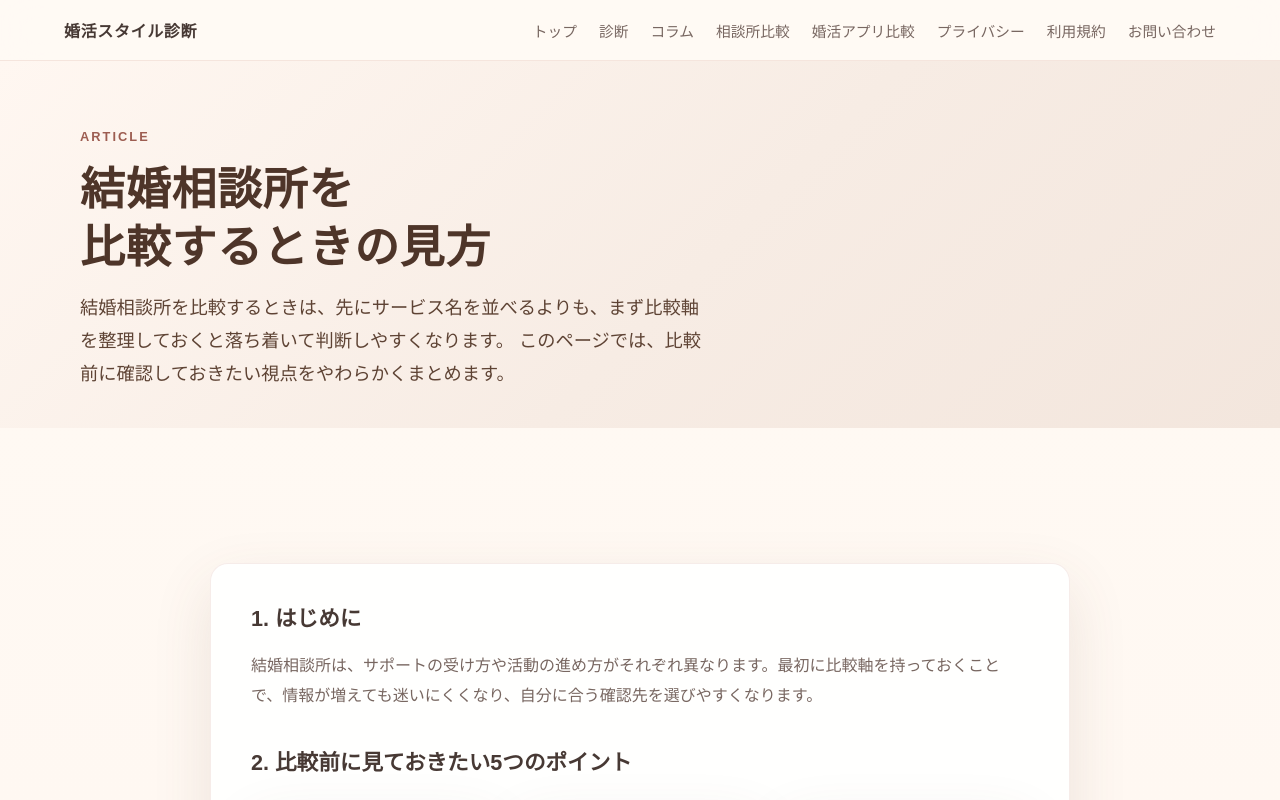
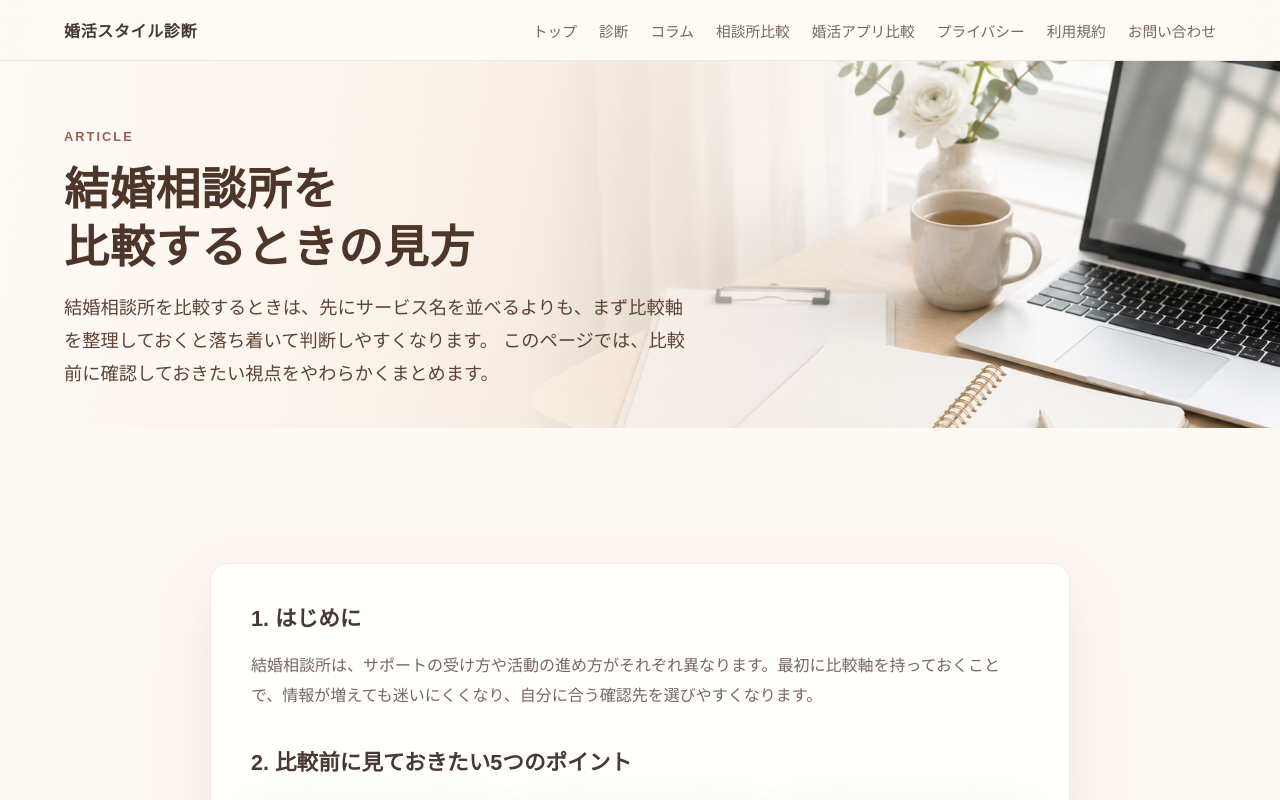
Before and after one commit to kenichis1971-cloud/konkatsu-diagnosis-site, a Next.js app: page /articles/compare-marriage-agencies in a window 1280 px wide. Shown: the top 800 px of the page. Built offline with nearby package versions, Linux system fonts and the light colour scheme.

Commit message:
Add dedicated hero for compare marriage agencies article

```diff
--- a/app/articles/compare-marriage-agencies/page.tsx
+++ b/app/articles/compare-marriage-agencies/page.tsx
@@ -34,7 +34,11 @@ const comparisonPoints = [
 export default function CompareMarriageAgenciesArticlePage() {
   return (
     <main>
-      <section className="review-values-hero" aria-labelledby="compare-marriage-agencies-title">
+      <section className="review-values-hero compare-marriage-hero" aria-labelledby="compare-marriage-agencies-title">
+        <picture className="compare-marriage-hero__image">
+          <source media="(max-width: 780px)" srcSet="/images/articles-compare-marriage-agencies-hero-mobile.png" />
+          <img src="/images/articles-compare-marriage-agencies-hero-desktop.png" alt="" />
+        </picture>
         <div className="review-values-hero__content">
           <p className="eyebrow">Article</p>
           <h1 id="compare-marriage-agencies-title" className="review-values-title">
--- a/app/globals.css
+++ b/app/globals.css
@@ -1951,6 +1951,38 @@ p {
   background: linear-gradient(135deg, #fff7f1 0%, #f7ece4 55%, #f3e6dd 100%);
 }
 
+
+.compare-marriage-hero {
+  overflow: hidden;
+  isolation: isolate;
+}
+
+.compare-marriage-hero::before {
+  content: "";
+  position: absolute;
+  inset: 0;
+  z-index: 1;
+  background: linear-gradient(95deg, rgba(255, 251, 247, 0.97) 0%, rgba(250, 241, 232, 0.93) 42%, rgba(247, 236, 226, 0.62) 57%, rgba(247, 236, 226, 0.12) 74%, rgba(247, 236, 226, 0) 100%);
+}
+
+.compare-marriage-hero__image {
+  position: absolute;
+  inset: 0;
+  z-index: 0;
+}
+
+.compare-marriage-hero__image img {
+  width: 100%;
+  height: 100%;
+  object-fit: cover;
+  object-position: right center;
+}
+
+.compare-marriage-hero .review-values-hero__content {
+  position: relative;
+  z-index: 2;
+  margin-left: 0;
+}
 .review-values-hero__content {
   width: min(1120px, 100%);
   margin: 0 auto;
@@ -2005,6 +2037,14 @@ p {
     padding: 42px 16px 28px;
   }
 
+  .compare-marriage-hero::before {
+    background: linear-gradient(180deg, rgba(255, 251, 247, 0.97) 0%, rgba(250, 241, 232, 0.9) 40%, rgba(247, 236, 226, 0.35) 64%, rgba(247, 236, 226, 0) 100%);
+  }
+
+  .compare-marriage-hero__image img {
+    object-position: 68% center;
+  }
+
   .review-values-title {
     max-width: 100%;
     font-size: clamp(1.65rem, 7vw, 2.08rem);
```
